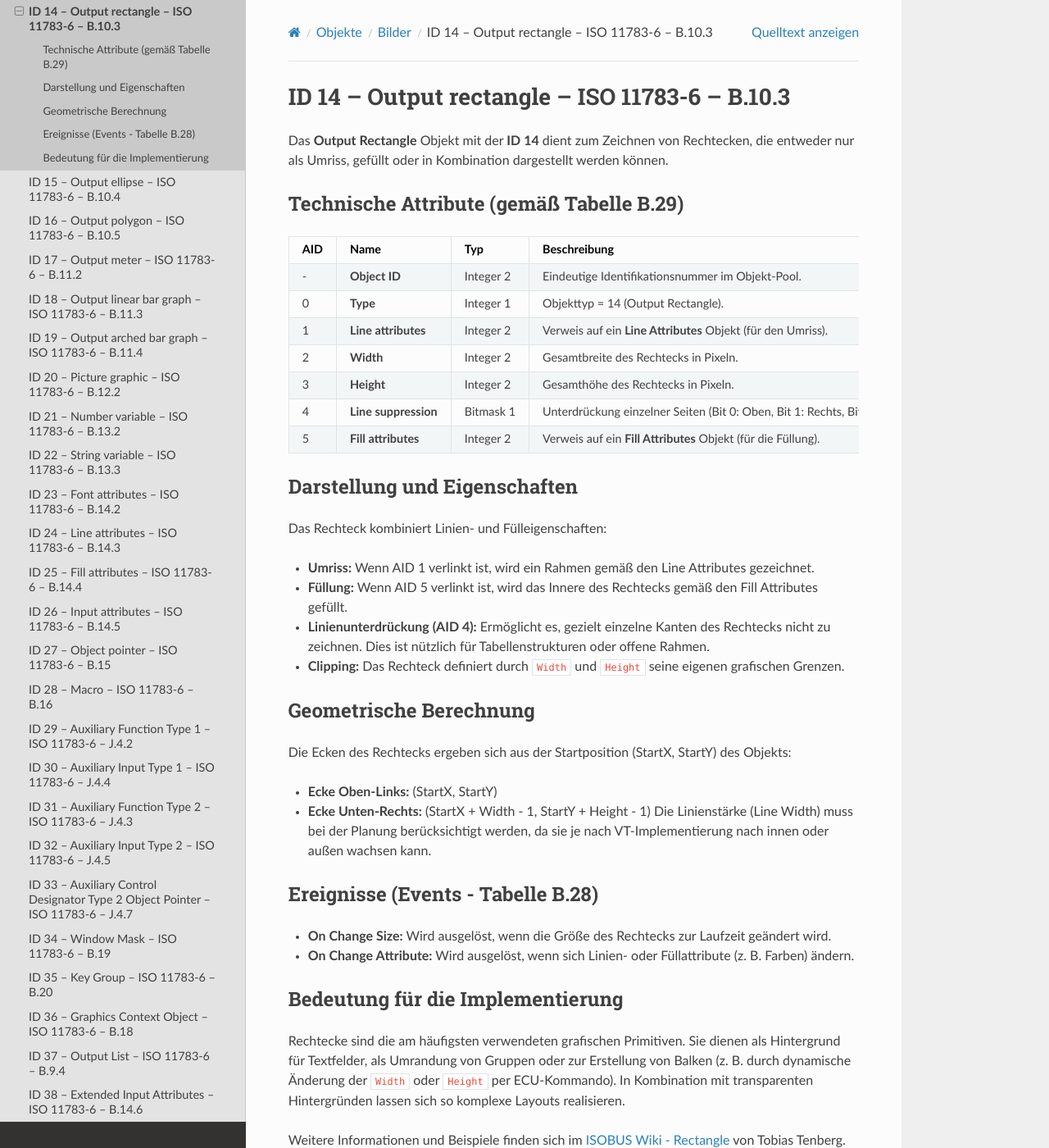
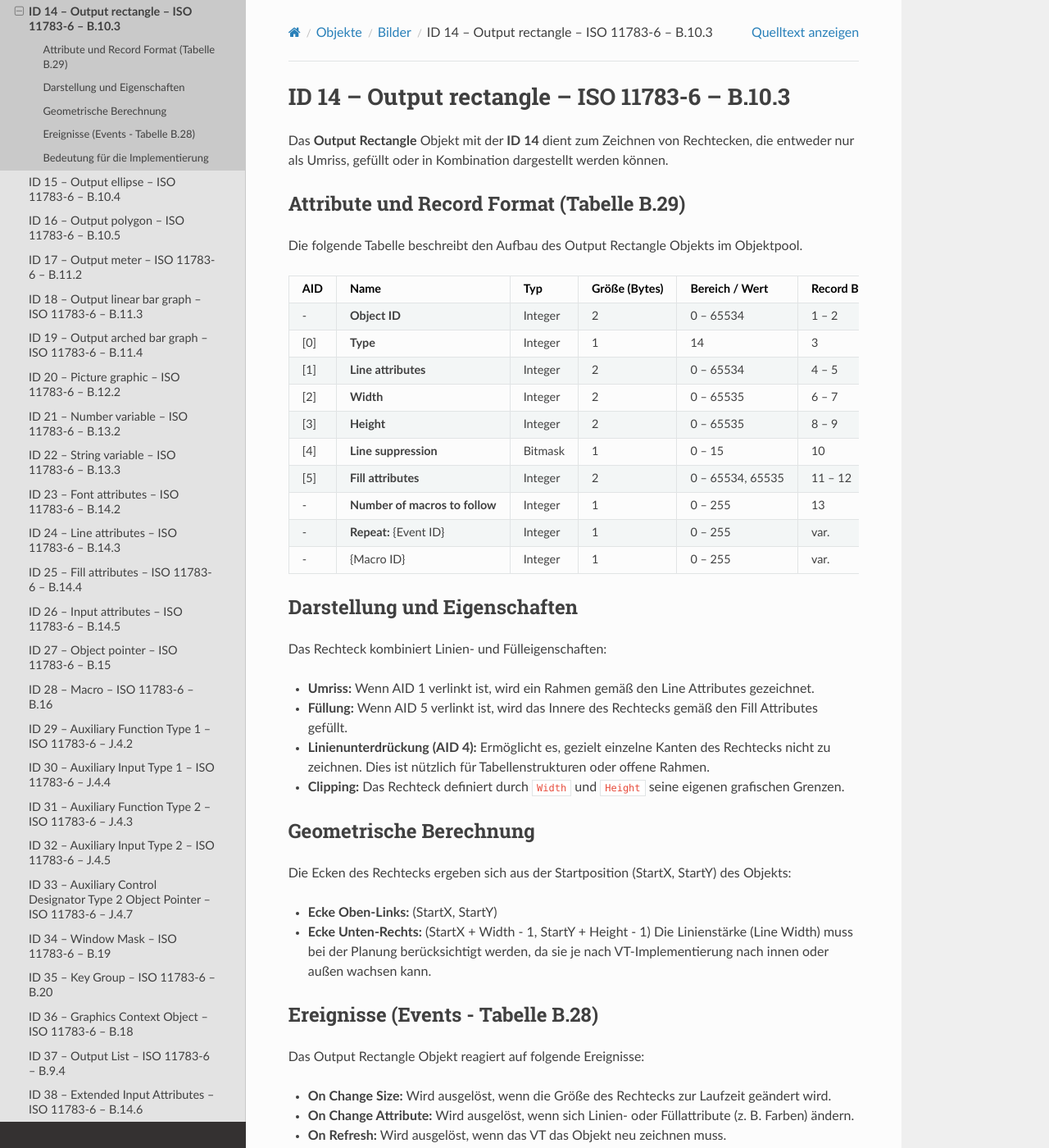
Before and after one commit to Meisterschulen-am-Ostbahnhof-Munchen/ISOBUS-VT-Objects-docs, a Sphinx documentation site: the page built from docs/isobus-objects/ID-14---Output-rectangle---ISO-11783-6---B.10.3.md, in a window 1280 px wide and 1400 px high. Shown: the whole window at 82% size. Built offline with Sphinx 7.4.7 and the Read the Docs theme 3.1.0, drawn with Linux system fonts in a browser that asks for light colours.

Commit message:
docs: update Output Rectangle (ID 14) with accurate attribute table and record format from ISO 11783-6 Annex B.10.3

```diff
--- a/docs/isobus-objects/ID-14---Output-rectangle---ISO-11783-6---B.10.3.md
+++ b/docs/isobus-objects/ID-14---Output-rectangle---ISO-11783-6---B.10.3.md
@@ -5,17 +5,22 @@
 
 Das **Output Rectangle** Objekt mit der **ID 14** dient zum Zeichnen von Rechtecken, die entweder nur als Umriss, gefüllt oder in Kombination dargestellt werden können.
 
-## Technische Attribute (gemäß Tabelle B.29)
+### Attribute und Record Format (Tabelle B.29)
 
-| AID | Name | Typ | Beschreibung |
-| :--- | :--- | :--- | :--- |
-| - | **Object ID** | Integer 2 | Eindeutige Identifikationsnummer im Objekt-Pool. |
-| 0 | **Type** | Integer 1 | Objekttyp = 14 (Output Rectangle). |
-| 1 | **Line attributes** | Integer 2 | Verweis auf ein **Line Attributes** Objekt (für den Umriss). |
-| 2 | **Width** | Integer 2 | Gesamtbreite des Rechtecks in Pixeln. |
-| 3 | **Height** | Integer 2 | Gesamthöhe des Rechtecks in Pixeln. |
-| 4 | **Line suppression**| Bitmask 1 | Unterdrückung einzelner Seiten (Bit 0: Oben, Bit 1: Rechts, Bit 2: Unten, Bit 3: Links). |
-| 5 | **Fill attributes** | Integer 2 | Verweis auf ein **Fill Attributes** Objekt (für die Füllung). |
+Die folgende Tabelle beschreibt den Aufbau des Output Rectangle Objekts im Objektpool.
+
+| AID | Name | Typ | Größe (Bytes) | Bereich / Wert | Record Byte | Beschreibung |
+| :--- | :--- | :--- | :--- | :--- | :--- | :--- |
+| - | **Object ID** | Integer | 2 | 0 – 65534 | 1 – 2 | Eindeutige ID im Objektpool. |
+| [0] | **Type** | Integer | 1 | 14 | 3 | Objekttyp = Output Rectangle. |
+| [1] | **Line attributes** | Integer | 2 | 0 – 65534 | 4 – 5 | Objekt-ID eines Line Attributes Objekts für den Rahmen. |
+| [2] | **Width** | Integer | 2 | 0 – 65535 | 6 – 7 | Breite des Rechtecks in Pixeln. |
+| [3] | **Height** | Integer | 2 | 0 – 65535 | 8 – 9 | Höhe des Rechtecks in Pixeln. |
+| [4] | **Line suppression** | Bitmask | 1 | 0 – 15 | 10 | Unterdrückung von Seiten: Bit 0=Oben, Bit 1=Rechts, Bit 2=Unten, Bit 3=Links. (1 = nicht zeichnen). |
+| [5] | **Fill attributes** | Integer | 2 | 0 – 65534, 65535 | 11 – 12 | Objekt-ID eines Fill Attributes Objekts (für die Füllung) oder NULL für keine Füllung. |
+| - | **Number of macros to follow** | Integer | 1 | 0 – 255 | 13 | Anzahl der folgenden Makro-Referenzen. |
+| - | **Repeat:** {Event ID} | Integer | 1 | 0 – 255 | var. | Event ID, die das Makro auslöst. |
+| - | {Macro ID} | Integer | 1 | 0 – 255 | var. | Makro ID des auszuführenden Makros. |
 
 ## Darstellung und Eigenschaften
 Das Rechteck kombiniert Linien- und Fülleigenschaften:
@@ -32,8 +37,12 @@ Die Ecken des Rechtecks ergeben sich aus der Startposition (StartX, StartY) des
 Die Linienstärke (Line Width) muss bei der Planung berücksichtigt werden, da sie je nach VT-Implementierung nach innen oder außen wachsen kann.
 
 ## Ereignisse (Events - Tabelle B.28)
+
+Das Output Rectangle Objekt reagiert auf folgende Ereignisse:
+
 *   **On Change Size:** Wird ausgelöst, wenn die Größe des Rechtecks zur Laufzeit geändert wird.
 *   **On Change Attribute:** Wird ausgelöst, wenn sich Linien- oder Füllattribute (z. B. Farben) ändern.
+*   **On Refresh:** Wird ausgelöst, wenn das VT das Objekt neu zeichnen muss.
 
 ## Bedeutung für die Implementierung
 Rechtecke sind die am häufigsten verwendeten grafischen Primitiven. Sie dienen als Hintergrund für Textfelder, als Umrandung von Gruppen oder zur Erstellung von Balken (z. B. durch dynamische Änderung der `Width` oder `Height` per ECU-Kommando). In Kombination mit transparenten Hintergründen lassen sich so komplexe Layouts realisieren.
```
